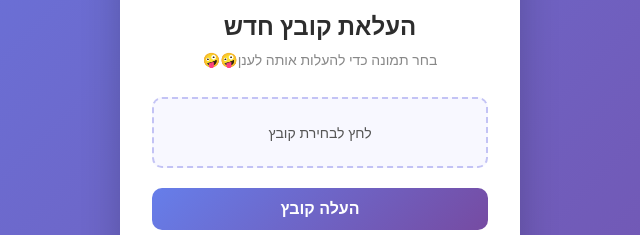
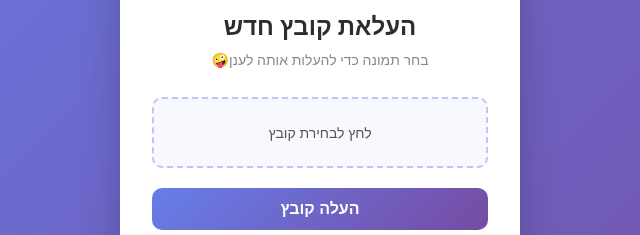
Before and after one commit to idan70000-ui/AWS-project, a website: page public/index.html in a window 1280 px wide. Shown: the part 301-536 px from the top of the page, 320-960 px from the left. Drawn offline with Linux system fonts and the light colour scheme.

Commit message:
adding aws project

```diff
--- a/public/index.html
+++ b/public/index.html
@@ -9,7 +9,7 @@
   <div class="upload-container">
     <div class="icon">📤</div>
     <h1>העלאת קובץ חדש</h1>
-    <p class="subtitle">בחר תמונה כדי להעלות אותה לענן🤪🤪</p>
+    <p class="subtitle">בחר תמונה כדי להעלות אותה לענן🤪</p>
 
     <form id="uploadForm" enctype="multipart/form-data">
       <label for="fileInput" class="file-label">
```
